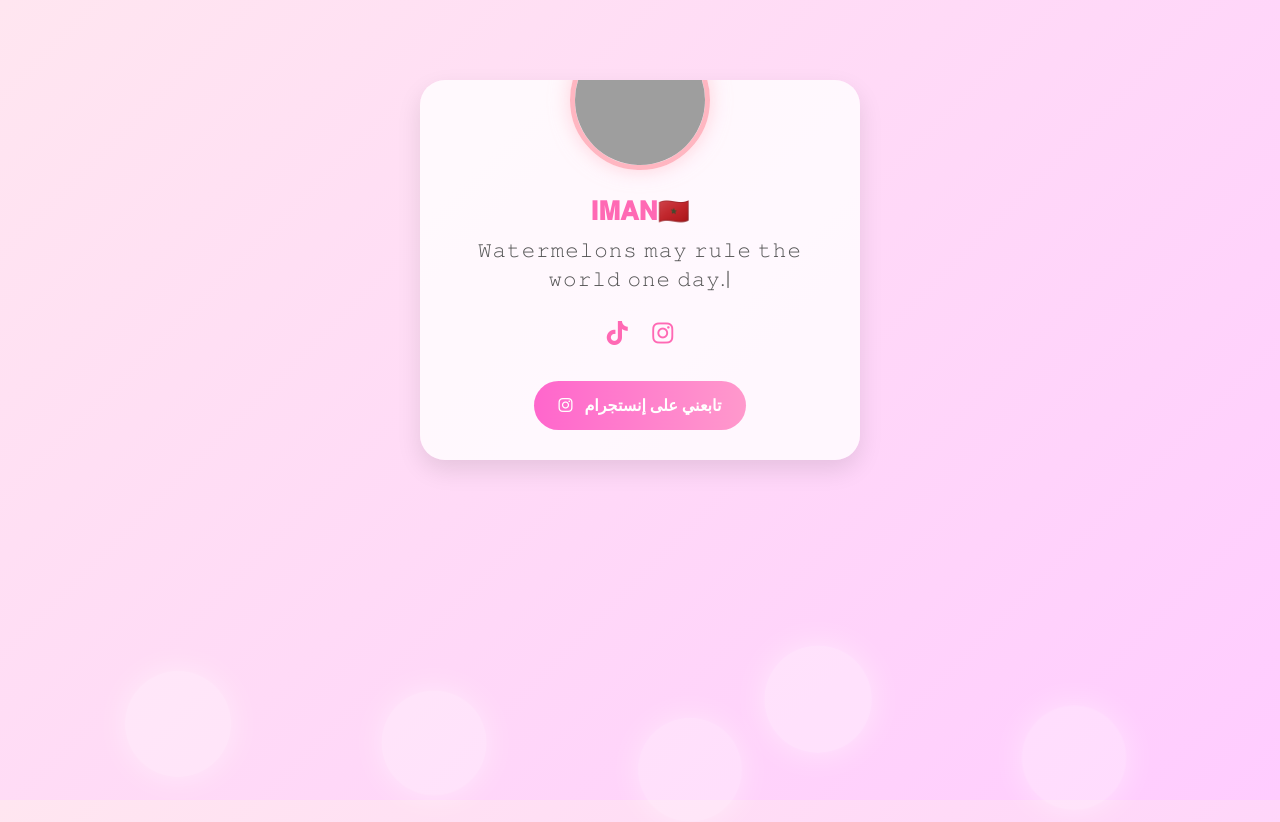
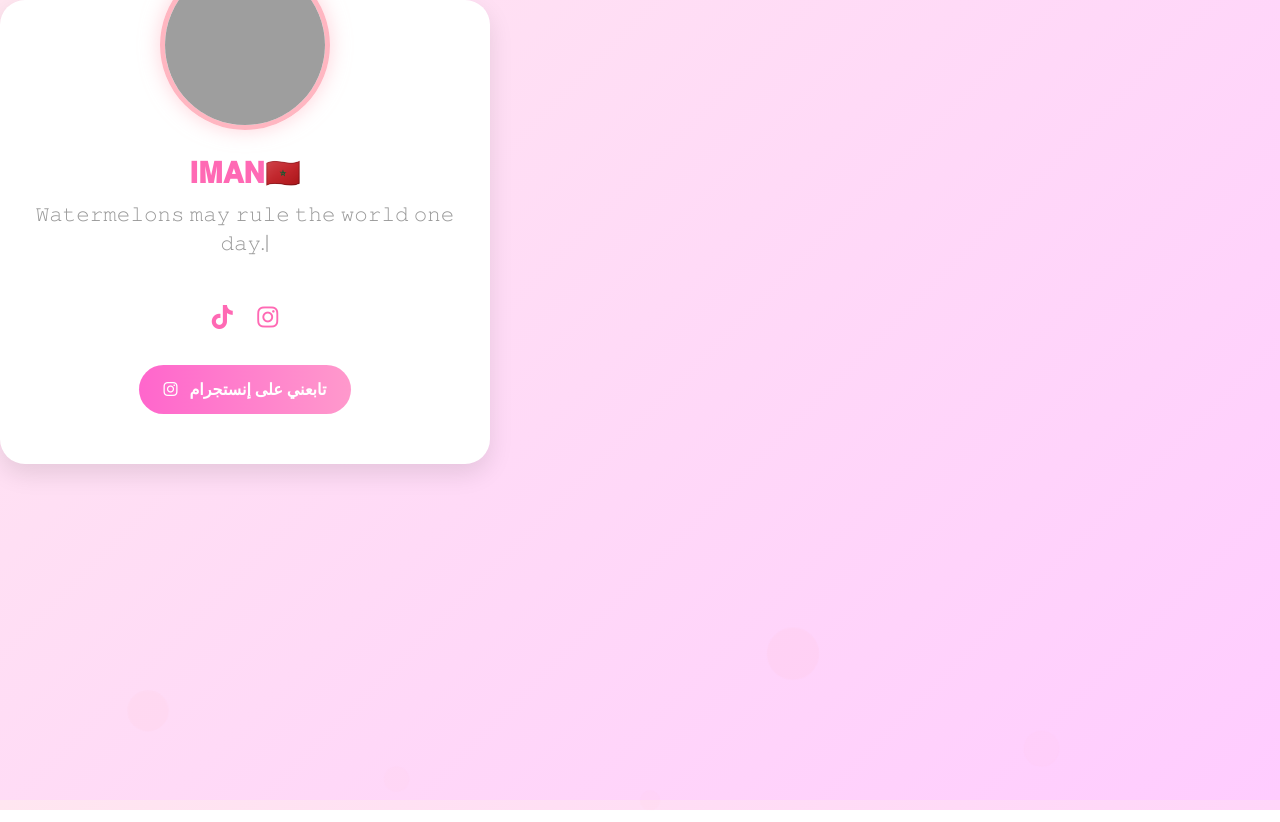
Before and after one commit to fang3yuan/iman.githun.io, a plain HTML site: page index.html in a window 1280 px wide. Drawn offline with nearby package versions, Linux system fonts and the light colour scheme; grey boxes are pictures that could not be loaded.

Commit message:
Update index.html
Signed-off-by: fang3yuan <obaidatos470@gmail.com>

```diff
--- a/index.html
+++ b/index.html
@@ -28,80 +28,64 @@
       }
     }
 
-    /* Bubbles that move like sun rays with glow effect */
     .bubble {
       position: absolute;
       bottom: -100px;
-      background-color: rgba(255, 255, 255, 0.6);
+      background-color: rgba(255, 192, 203, 0.3);
       border-radius: 50%;
       animation: rise 15s infinite ease-in;
       z-index: 0;
-      box-shadow: 0 0 20px rgba(255, 255, 255, 0.7); /* Glowing effect */
     }
 
     @keyframes rise {
       0% {
         transform: translateY(0) scale(1);
-        opacity: 0.4;
+        opacity: 0;
       }
       50% {
-        opacity: 0.8;
-        transform: translateY(-50vh) scale(1.2);
+        opacity: 0.5;
       }
       100% {
-        transform: translateY(-120vh) scale(1.4);
+        transform: translateY(-120vh) scale(1.2);
         opacity: 0;
       }
     }
 
-    /* Larger bubbles with glow effect */
-    .bubble-large {
-      width: 100px;
-      height: 100px;
-      animation-duration: 20s;
-      opacity: 0.8;
-      box-shadow: 0 0 30px rgba(255, 255, 255, 0.9); /* Glow effect */
-    }
-
     .card {
-      width: 400px;
-      background: rgba(255, 255, 255, 0.8); /* Slight transparency */
+      width: 450px; /* زيادة العرض قليلاً */
+      background: white;
       border-radius: 25px;
-      box-shadow: 0 10px 25px rgba(0, 0, 0, 0.1);
-      padding: 30px 20px;
+      box-shadow: 0 10px 25px rgba(0,0,0,0.1);
+      padding: 50px 20px; /* زيادة المساحة الداخلية */
       text-align: center;
       position: relative;
       z-index: 2;
-      margin: 0 auto; /* Center the card */
-      top: 10%; /* Adjust vertical position */
-      overflow: hidden; /* Hide any excess */
+      max-width: 100%; /* التأكد من أنها تتكيف مع الشاشات الصغيرة */
     }
 
     .profile-img {
-      width: 130px;
-      height: 130px;
+      width: 160px; /* زيادة حجم الصورة */
+      height: 160px; /* زيادة حجم الصورة */
       border-radius: 50%;
       object-fit: cover;
       border: 5px solid #ffb6c1;
-      margin-top: -80px;
-      box-shadow: 0 0 20px rgba(255, 182, 193, 0.6);
+      margin-top: -90px;
+      box-shadow: 0 0 20px rgba(255,182,193,0.6);
     }
 
     .username {
-      font-size: 1.6em;
+      font-size: 1.8em;
       font-weight: 600;
       color: #ff69b4;
       margin: 15px 0 5px;
-      text-transform: uppercase;
     }
 
     .bio {
       font-size: 1.2em;
-      color: #555;
+      color: #999;
       margin-bottom: 15px;
-      min-height: 60px;
+      min-height: 80px;
       padding: 0 10px;
-      letter-spacing: 1px;
     }
 
     .social-icons {
@@ -113,12 +97,11 @@
       margin: 0 10px;
       font-size: 24px;
       color: #ff69b4;
-      transition: transform 0.3s ease, color 0.3s ease;
+      transition: transform 0.3s ease;
     }
 
     .social-icons a:hover {
-      transform: scale(1.3);
-      color: #ff3385;
+      transform: scale(1.2);
     }
 
     .instagram-btn {
@@ -130,7 +113,7 @@
       text-decoration: none;
       font-weight: bold;
       margin-top: 10px;
-      transition: background 0.3s ease, transform 0.3s ease;
+      transition: background 0.3s ease;
     }
 
     .instagram-btn i {
@@ -139,54 +122,17 @@
 
     .instagram-btn:hover {
       background: linear-gradient(to right, #ff3385, #ff66b2);
-      transform: scale(1.1);
     }
-
-    /* Sparkle effect */
-    .sparkle {
-      position: absolute;
-      border-radius: 50%;
-      width: 20px;
-      height: 20px;
-      background: radial-gradient(circle, rgba(255, 105, 180, 0.7), rgba(255, 105, 180, 0.1));
-      animation: sparkleEffect 0.5s ease-out;
-      pointer-events: none;
-      transform: scale(0);
-    }
-
-    @keyframes sparkleEffect {
-      0% {
-        transform: scale(0);
-        opacity: 1;
-      }
-      100% {
-        transform: scale(1);
-        opacity: 0;
-      }
-    }
-
-    /* Responsive design for smaller screens */
-    @media (max-width: 768px) {
-      .card {
-        width: 90%;
-      }
-
-      .profile-img {
-        width: 100px;
-        height: 100px;
-      }
-    }
-
   </style>
 </head>
 <body>
 
   <!-- Background bubbles -->
-  <div class="bubble bubble-large" style="left: 10%; animation-duration: 20s;"></div>
-  <div class="bubble bubble-large" style="left: 30%; animation-duration: 22s;"></div>
-  <div class="bubble bubble-large" style="left: 60%; animation-duration: 18s;"></div>
-  <div class="bubble bubble-large" style="left: 80%; animation-duration: 24s;"></div>
-  <div class="bubble bubble-large" style="left: 50%; animation-duration: 26s;"></div>
+  <div class="bubble" style="width: 40px; height: 40px; left: 10%; animation-duration: 14s;"></div>
+  <div class="bubble" style="width: 25px; height: 25px; left: 30%; animation-duration: 18s;"></div>
+  <div class="bubble" style="width: 50px; height: 50px; left: 60%; animation-duration: 12s;"></div>
+  <div class="bubble" style="width: 35px; height: 35px; left: 80%; animation-duration: 16s;"></div>
+  <div class="bubble" style="width: 20px; height: 20px; left: 50%; animation-duration: 20s;"></div>
 
   <!-- Profile card -->
   <div class="card">
@@ -207,36 +153,12 @@
   </div>
 
   <script>
-    // Create the typing effect
     var typed = new Typed(".typed-text", {
       strings: ["𝚆𝚊𝚝𝚎𝚛𝚖𝚎𝚕𝚘𝚗𝚜 𝚖𝚊𝚢 𝚛𝚞𝚕𝚎 𝚝𝚑𝚎 𝚠𝚘𝚛𝚕𝚍 𝚘𝚗𝚎 𝚍𝚊𝚢."],
       typeSpeed: 40,
       showCursor: true,
       loop: false
     });
-
-    // Function to create sparkle effect
-    function createSparkle(event) {
-      let sparkle = document.createElement('div');
-      sparkle.classList.add('sparkle');
-      sparkle.style.left = `${event.pageX - 10}px`;
-      sparkle.style.top = `${event.pageY - 10}px`;
-      document.body.appendChild(sparkle);
-
-      // Remove sparkle after animation completes
-      setTimeout(() => {
-        sparkle.remove();
-      }, 500);
-    }
-
-    // Add sparkle effect for mouse movement
-    document.addEventListener('mousemove', createSparkle);
-
-    // Add sparkle effect for touch movement
-    document.addEventListener('touchmove', (e) => {
-      e.preventDefault(); // Prevent scrolling
-      createSparkle(e.touches[0]);
-    });
   </script>
 </body>
 </html>
```
